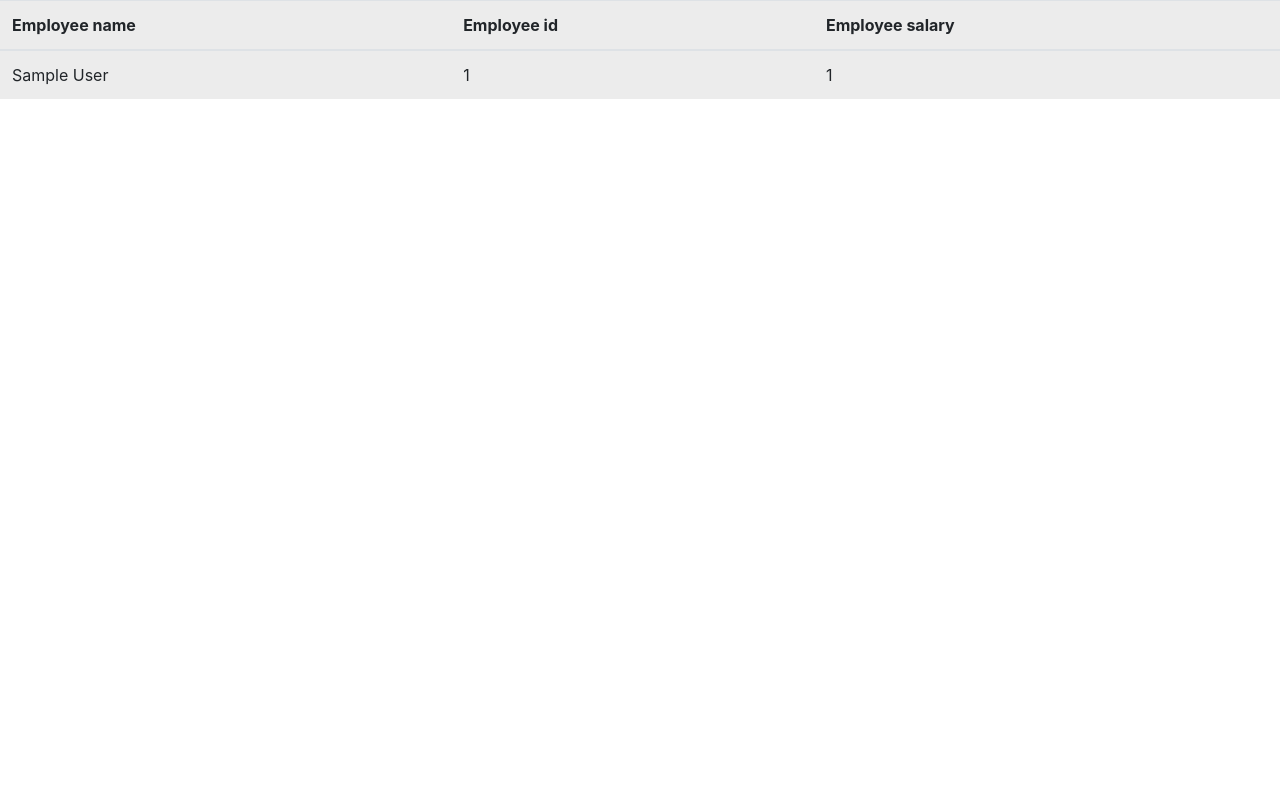
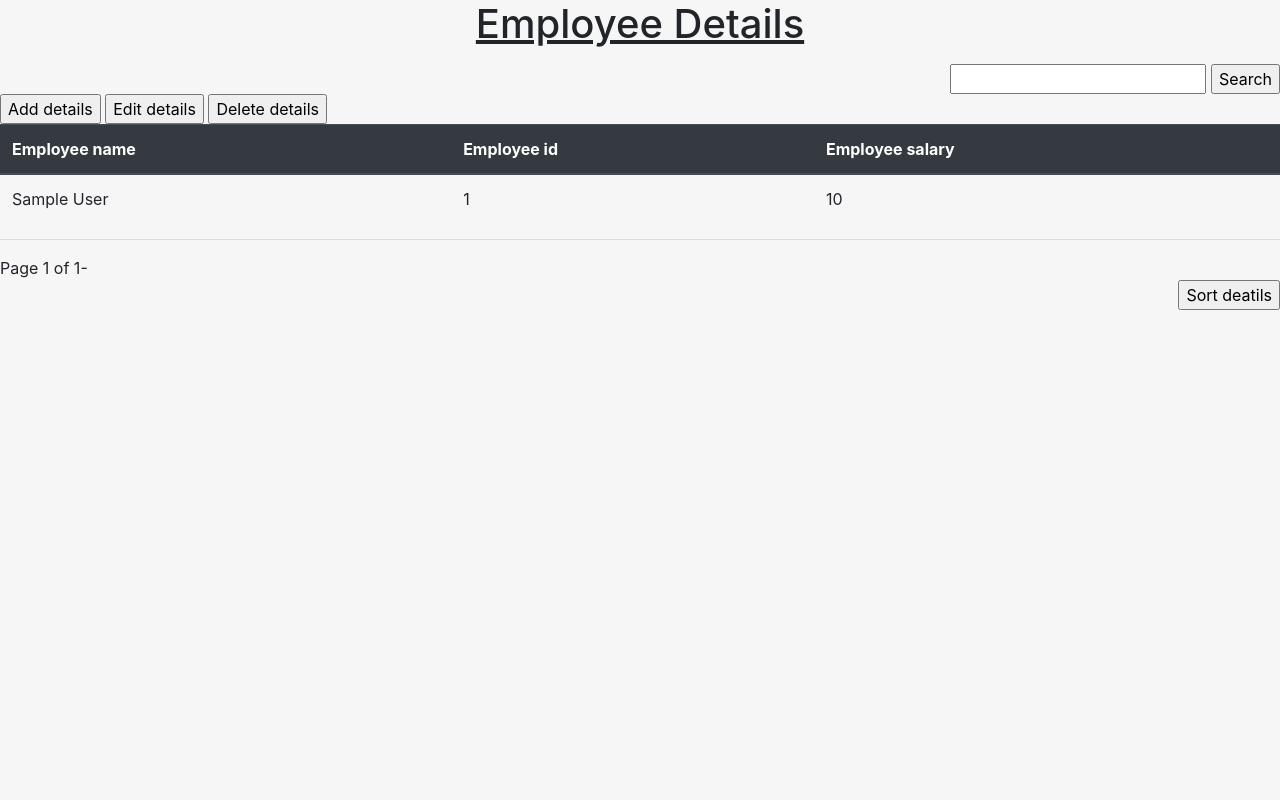
Before and after one commit to nidhisha-shetty/Django-MySQL-application, a Django app: page /records/ in a window 1280 px wide. Run offline with Django 3.2, Linux system fonts and the light colour scheme; tables that the repository leaves empty hold one stand-in row (values such as "Sample post"); some libraries are stand-ins or nearby versions.

Commit message:
add pagination, search, sort, and CRUD operations to employee application

```diff
--- a/employees/models.py
+++ b/employees/models.py
@@ -2,6 +2,12 @@
 
 # Create your models here.
 class Emp(models.Model):
-	emp_name = models.TextField(max_length=100, null=False);
+	emp_name = models.CharField(max_length=100, null=False);
 	emp_id = models.IntegerField(null=False);
-	emp_sal = models.IntegerField(null=False);
+	emp_salary = models.BigIntegerField(null=False);
+
+	def go_to_link_edit(self):
+		return f"/edit/{self.id}/"
+
+	def go_to_link_delete(self):
+		return f"/delete/{self.id}"
--- /dev/null
+++ b/employees/templates/base.html
@@ -0,0 +1,27 @@
+<!doctype html>
+<html>
+<head>
+	<title>Employee App</title>
+	<meta charset="utf-8" />
+	{% load static  %}
+	<link rel="stylesheet" href="{% static '/css/bootstrap.min.css' %}" type='text/css'/>
+	<meta name="viewport" content = "width=device-width, initial-scale=1.0">
+	<style type="text/css">
+		html,
+		body {
+		  height:100%
+		}
+    	p.serif {
+  			font-family: "Times New Roman", Times, serif;
+		}
+	</style>
+</head>
+<body class="body" style="background-color:#f6f6f6">
+	<div >
+		<h1><p align="center"><u>Employee Details</u> </p> </h1>
+	</div>
+    {% block content %}
+    {% endblock content %}
+</div>
+</body>
+</html>
--- a/employees/templates/record.html
+++ b/employees/templates/record.html
@@ -1,4 +1,5 @@
-{% load static %}
+{% extends 'base.html' %}
+{% block content %}
 <!DOCTYPE html>
 <html>
 <head>
@@ -7,14 +8,20 @@
 	<meta name="viewport" content="width=device-width, initial-scale=1">
 	<link rel="stylesheet" href="https://maxcdn.bootstrapcdn.com/bootstrap/4.5.0/css/bootstrap.min.css">
 </head>
-<title>Employee application</title>
 <style type="text/css">
   .text-my-own-color {
   color: #000000 !important;
 }
 </style>
-<table class="table table-active ">
-    <thead>
+<form align="right" action="/search/" method="get">
+    <input type="text" name="search" size="20">
+    <input type="submit" value="Search">
+</form>
+<a href="/emp_create/"> <input type="button" value="Add details"></a>
+<a href="/emp_edit/"> <input type="button" value="Edit details"></a>
+<a href="/emp_delete/"> <input type="button" value="Delete details"></a>
+<table class="table">
+    <thead class="thead-dark">
         <tr>
             <th scope="col">Employee name</th>
             <th scope="col">Employee id</th>
@@ -26,11 +33,30 @@
     <tr>
         <td>{{ x.emp_name }}</td>
         <td>{{ x.emp_id }}</td>
-            <td>{{ x.emp_sal }}</td>
+        <td>{{ x.emp_salary }}</td>
     </tr>
     {% endfor %}
     </tbody>
     </table>
-</body>
-
+    <hr>
+    <div class="pagination">
+        <span class="step-links">
+            {% if emp.has_previous %}
+                <a href="?page=1">&laquo; first-</a>
+                <a href="?page={{ emp.previous_page_number }}">previous-</a>
+            {% endif %}
+            <span class="current">
+                Page {{ emp.number }} of {{ emp.paginator.num_pages }}-
+            </span>
+            {% if emp.has_next %}
+                <a href="?page={{ emp.next_page_number }}">next-</a>
+                <a href="?page={{ emp.paginator.num_pages }}">last &raquo;</a>
+            {% endif %}
+        </span>
+    </div>
+    <form align="right" action="/sort" method="get">
+        <input type="submit" value="Sort deatils">
+    </form>
+<body>
 </html>
+{% endblock content %}
--- a/employees/views.py
+++ b/employees/views.py
@@ -1,10 +1,84 @@
-from django.shortcuts import render
+from django.shortcuts import render, redirect, get_object_or_404
+from django.http import HttpResponse
+from django.contrib import messages
 from .models import Emp
-# Create your views here.
+from .forms import EmpForm
+from django.core.paginator import Paginator, EmptyPage, PageNotAnInteger
 
 def records_view(request):
+    emp=Emp.objects.all()#.order_by("-emp_id")
+    paginator = Paginator(emp, 3) # Show 2 records per page.
+    page_number = request.GET.get('page')
+    try:
+        emp =paginator.page(page_number)
+    except PageNotAnInteger:
+        emp = paginator.page(1)
+    except EmptyPage:
+        emp=paginator.page(paginator.num_pages)
+    context={
+        'emp':emp
+    }
+    return render(request, "record.html", context)
+
+def search_view(request):
+    query=request.GET.get('search')
+    emp=Emp.objects.filter(emp_name__icontains=query)
+    context={
+        'emp':emp
+    }
+    return render(request, 'search.html', context)
+
+def sort_view(request):
+    emp=Emp.objects.all().order_by('emp_name')
+    context={
+        'emp':emp
+    }
+    return render(request, 'sort.html', context)
+
+def create_view(request):
+    form=EmpForm(request.POST or None)
+    if form.is_valid():
+        messages.info(request, "Employee added!")
+        form.save()
+        form=EmpForm()
+    context={
+		'Form':form
+	}
+    return render(request, "emp_create.html", context)
+
+def edit_view(request):
     emp=Emp.objects.all()
     context={
         'emp':emp
     }
-    return render(request, "record.html", context)
+    return render(request, "emp_edit.html", context)
+
+def delete_view(request):
+    emp=Emp.objects.all()
+    context={
+        'emp':emp
+    }
+    return render(request, "emp_delete.html", context)
+
+def edit_emp_view(request, id):
+	obj=Emp.objects.get(id=id)
+	form=EmpForm(request.POST or None, request.FILES or None, instance=obj)
+	if form.is_valid():
+		form.save()
+		messages.info(request, "Employee details changed!")
+		form=EmpForm()
+	context={
+	'context_form': form
+	}
+	return render(request, 'emp_detail_edit.html', context)
+
+def delete_emp_view(request, id):
+    obj=get_object_or_404(Emp, id=id)
+    if request.method=='POST':
+        obj.delete()
+        return redirect("/emp_delete/")
+        messages.info(request, "Employee details deleted!")
+    context={
+    'context_obj': obj
+    }
+    return render(request, 'emp_detail_delete.html', context)
--- a/project_emp/urls.py
+++ b/project_emp/urls.py
@@ -15,8 +15,17 @@
 """
 from django.contrib import admin
 from django.urls import path
-from employees.views import records_view
+from employees.views import records_view, search_view, sort_view, create_view, edit_view, delete_view, edit_emp_view, delete_emp_view
 urlpatterns = [
     path('admin/', admin.site.urls),
-    path('records/', records_view)
+    path('records/', records_view),
+    path('search/', search_view),
+    path('sort/', sort_view),
+
+    path('emp_create/', create_view),
+    path('emp_edit/', edit_view),
+    path('emp_delete/', delete_view),
+
+    path('edit/<int:id>/', edit_emp_view),
+    path('delete/<int:id>/', delete_emp_view),
 ]
```
Also changed, not shown: employees/forms.py (added, +10 -0 lines), employees/templates/emp_create.html (added, +19 -0 lines), employees/templates/emp_delete.html (added, +28 -0 lines), employees/templates/emp_detail_delete.html (added, +13 -0 lines), employees/templates/emp_detail_edit.html (added, +19 -0 lines), employees/templates/emp_edit.html (added, +23 -0 lines), employees/templates/search.html (added, +42 -0 lines), employees/templates/sort.html (added, +30 -0 lines), employees/migrations/0002_auto_20200822_0355.py (added), employees/migrations/0003_auto_20200822_0429.py (added). Lines whose indentation alone changed are shown as unchanged.
